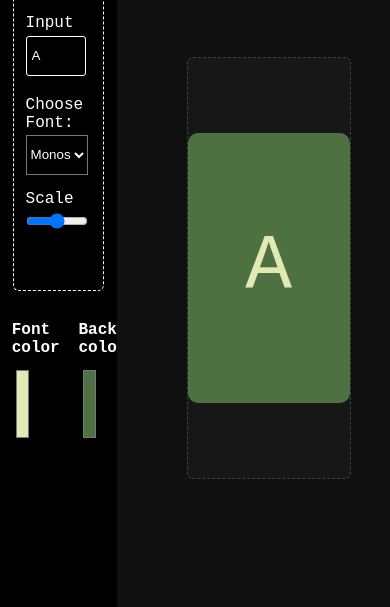
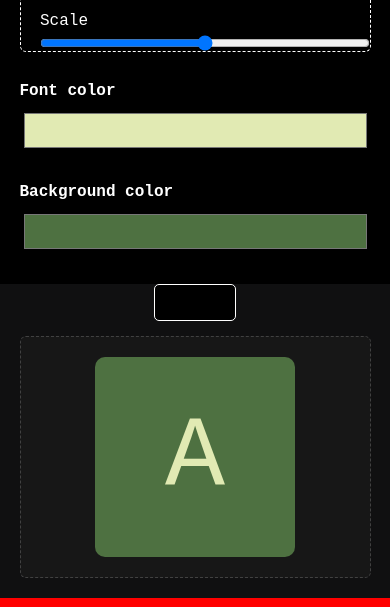
Before and after one commit to Sharad-Banga/JavaScript, a website with bundled scripts: page 12days/day11/index.html in a window 390 px wide. Shown: the part 237-844 px from the top of the page. Built offline with nearby package versions, Linux system fonts and the light colour scheme.

```diff
--- a/12days/day11/style11.css
+++ b/12days/day11/style11.css
@@ -177,3 +177,82 @@
   align-items: end;
   padding-right: 10%;
 }
+
+
+
+
+@media (max-width: 900px) {
+  .outer {
+    flex-direction: column;
+  }
+
+  .sidebar,
+  .main {
+    width: 100vw;
+    height: auto;
+  }
+
+  .sidebar {
+    padding: 20px 0;
+  }
+
+  .main {
+    align-items: center;
+    padding-right: 0;
+    padding-bottom: 20px;
+  }
+
+  .main1 {
+    width: 90%;
+    height: auto;
+    padding: 20px;
+  }
+}
+
+@media (max-width: 600px) {
+  h1 {
+    font-size: 22px;
+    text-align: center;
+  }
+
+  .inp {
+    width: 90%;
+    padding-left: 5%;
+    height: auto;
+  }
+
+  .in,
+  #font,
+  .rnge {
+    width: 100%;
+  }
+
+  .color {
+    flex-direction: column;
+    width: 90%;
+    height: auto;
+  }
+
+  .c1 {
+    width: 100%;
+  }
+
+  .gg {
+    width: 100%;
+    height: 45px;
+  }
+
+  .main-box {
+    width: 200px;
+    height: 200px;
+  }
+
+  .main-text {
+    font-size: 20px;
+  }
+
+  #dnld {
+    margin-bottom: 15px;
+    align-self: center;
+  }
+}
```
Also changed, not shown: 12days/day11/index.html (renamed from 12days/day11/index11.html).
